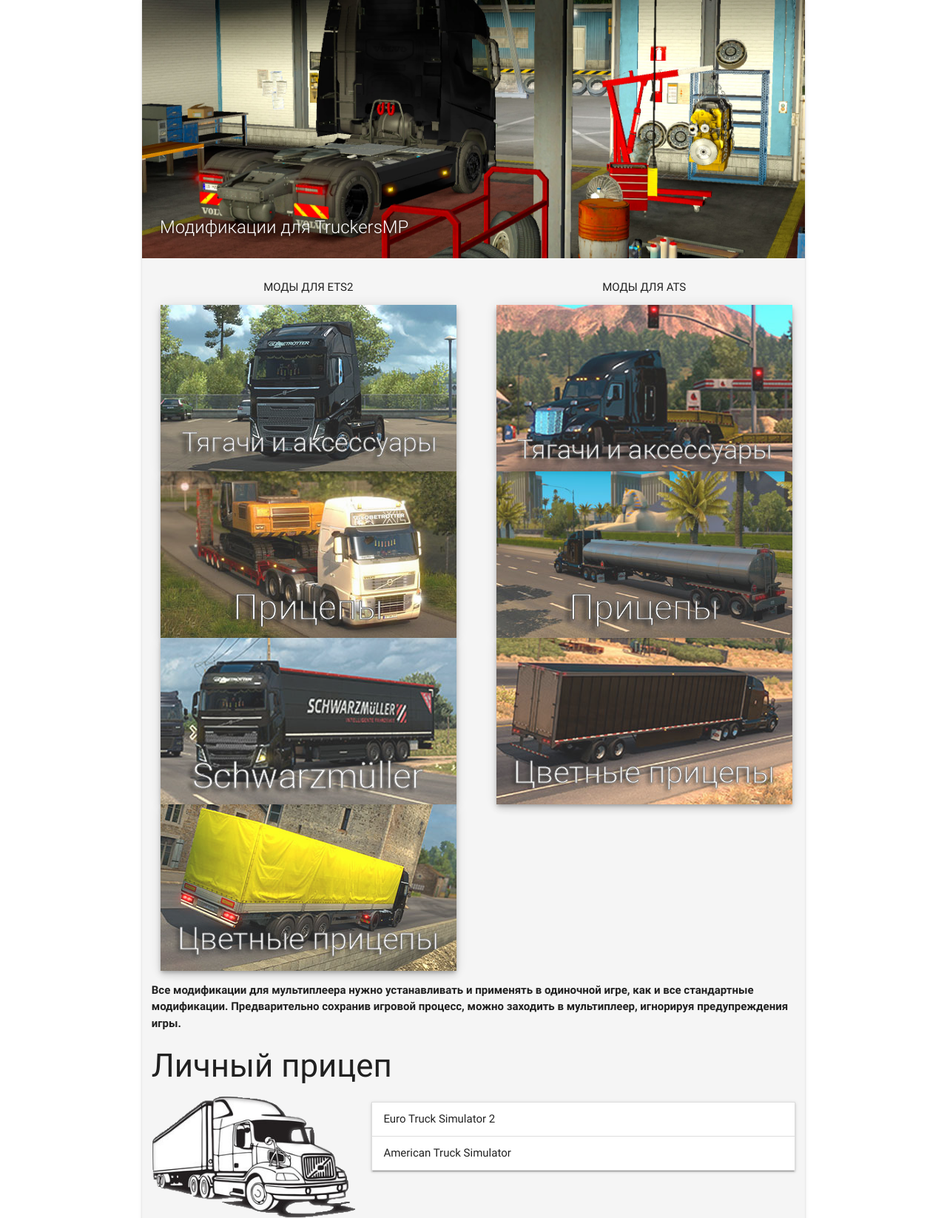
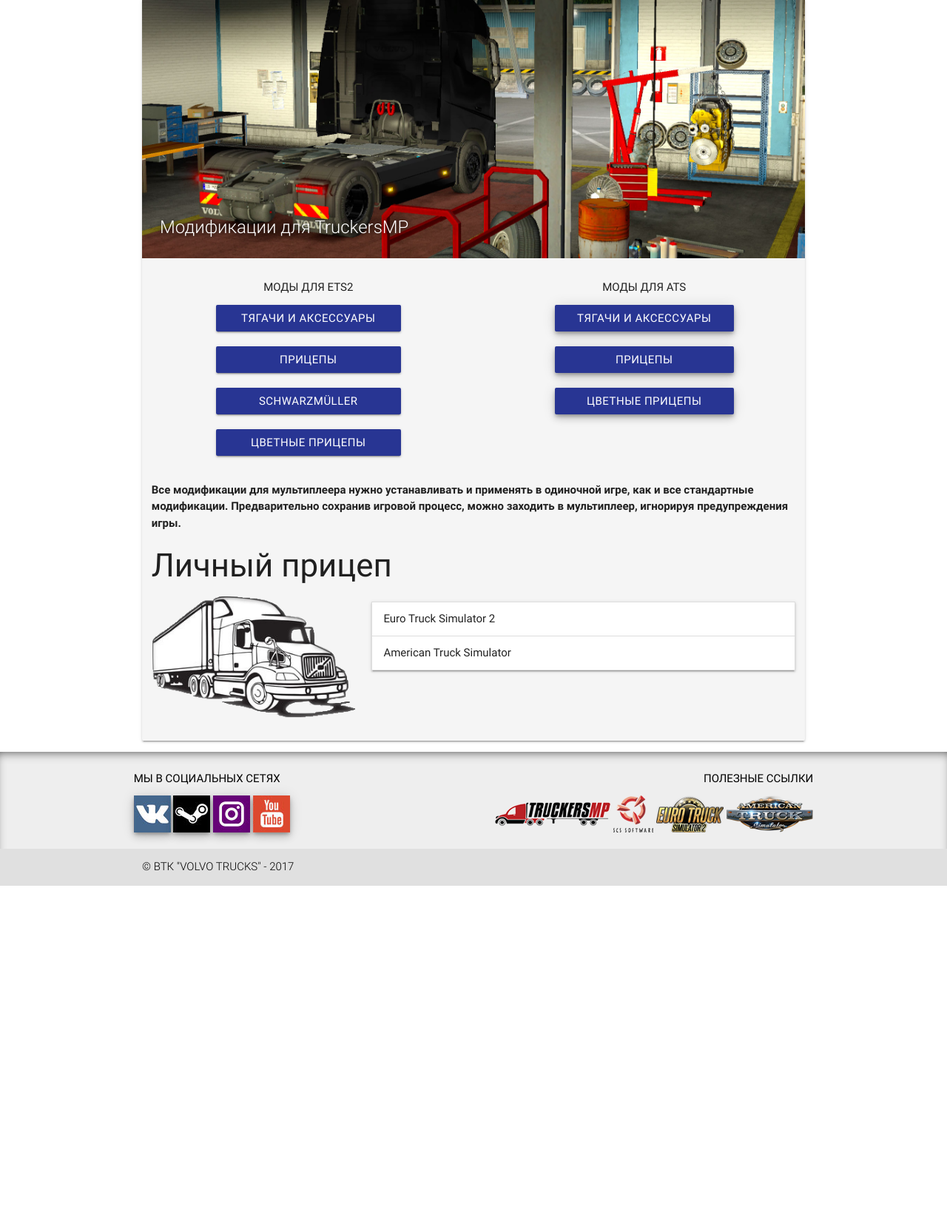
Before and after one commit to Sywooch/volvovtc, a Yii app: template views/site/mods.php in a window 1280 px wide. Shown: the part 73-1719 px from the top of the page at 74% size. After the commit the page ends 1270 px from the top, so only its background shows below. Run offline with PHP 8.4 and a stand-in for Yii, Linux system fonts and the light colour scheme; the template is opened without the code that fills it, so the values that code supplies are empty; a stand-in replaces the project's code that opens the database connection; some libraries are stand-ins or nearby versions.

Commit message:
change mods design

```diff
--- a/views/layouts/main.php
+++ b/views/layouts/main.php
@@ -75,11 +75,12 @@ AppAsset::register($this);
                         <i class="material-icons">contacts</i>ВСТУПИТЬ</a>
                 </li>
             <?php endif ?>
+            <?php if(\app\models\User::isAdmin()) : ?>
                 <li>
                     <ul class="collapsible collapsible-accordion">
                         <?php $controller_id = ['trailers', 'users', 'members'] ?>
                         <li>
-                        <a class="collapsible-header waves-effect"><i class="material-icons">view_module</i>ВОДИТЕЛИ</a>
+                            <a class="collapsible-header waves-effect"><i class="material-icons">view_module</i>УПРАВЛЕНИЕ</a>
                             <div class="collapsible-body">
                                 <ul>
                                     <li><a href="<?=Url::to(['site/members'])?>">СОТРУДНИКИ</a></li>
@@ -91,6 +92,11 @@ AppAsset::register($this);
                         </li>
                     </ul>
                 </li>
+            <?php else: ?>
+                <li<?php if(Yii::$app->controller->action->id === 'members'){?> class="active"<?php } ?>><a href="<?=Url::to(['site/claims'])?>">
+                        <i class="material-icons">view_module</i>ВОДИТЕЛИ</a>
+                </li>
+            <?php endif ?>
             <li<?php if(Yii::$app->controller->action->id === 'claims'){?> class="active"<?php } ?>><a href="<?=Url::to(['site/claims'])?>">
                     <i class="material-icons">receipt</i>ЗАЯВЛЕНИЯ</a>
             </li>
@@ -182,7 +188,7 @@ AppAsset::register($this);
             </div>
         </nav>
     </div>
-    <main>
+    <main class="<?= Yii::$app->controller->action->id ?>">
         <?= $content ?>
     </main>
     <footer class="page-footer grey lighten-3 ">
--- a/views/site/mods.php
+++ b/views/site/mods.php
@@ -16,13 +16,15 @@ $this->title = 'Модификации для TruckersMP - Volvo Trucks';
                 <div class="col l6 s12 game-mods center-align">
                     <h6>МОДЫ ДЛЯ ETS2</h6>
                     <ul>
+
                         <li>
                             <a href="<?=Url::to([
                                 'site/modifications',
                                 'game' => 'ets',
                                 'category' => 'trucks'
-                            ])?>" class="waves-effect waves-light z-depth-3">
-                                <img src="<?=Yii::$app->request->baseUrl?>/assets/img/mods/mods-trucks.jpg" class="responsive-img" alt="Тягачи и аксессуары">
+                            ])?>" class="btn indigo darken-3 waves-effect waves-light">
+<!--                                <img src="--><?//=Yii::$app->request->baseUrl?><!--/assets/img/mods/mods-trucks.jpg" class="responsive-img" alt="Тягачи и аксессуары">-->
+                                Тягачи и аксессуары
                             </a>
                         </li>
                         <li>
@@ -31,8 +33,8 @@ $this->title = 'Модификации для TruckersMP - Volvo Trucks';
                                 'game' => 'ets',
                                 'category' => 'trailers',
                                 'subcategory' => 'machinery'
-                            ])?>" class="waves-effect waves-light z-depth-3">
-                                <img src="<?=Yii::$app->request->baseUrl?>/assets/img/mods/mods-trailers.jpg" class="responsive-img" alt="Прицепы">
+                            ])?>" class="btn indigo darken-3 waves-effect waves-light">Прицепы
+<!--                                <img src="--><?//=Yii::$app->request->baseUrl?><!--/assets/img/mods/mods-trailers.jpg" class="responsive-img" alt="Прицепы">-->
                             </a>
                         </li>
                         <li>
@@ -41,8 +43,8 @@ $this->title = 'Модификации для TruckersMP - Volvo Trucks';
                                 'game' => 'ets',
                                 'category' => 'schwarzmullers',
                                 'subcategory' => 'machinery'
-                            ])?>" class="waves-effect waves-light z-depth-3">
-                                <img src="<?=Yii::$app->request->baseUrl?>/assets/img/mods/mods-schwarz.jpg" class="responsive-img" alt="Schwarzmüller">
+                            ])?>" class="btn indigo darken-3 waves-effect waves-light">Schwarzmüller
+<!--                                <img src="--><?//=Yii::$app->request->baseUrl?><!--/assets/img/mods/mods-schwarz.jpg" class="responsive-img" alt="Schwarzmüller">-->
                             </a>
                         </li>
                         <li>
@@ -51,8 +53,8 @@ $this->title = 'Модификации для TruckersMP - Volvo Trucks';
                                 'game' => 'ets',
                                 'category' => 'coloredtrailers',
                                 'subcategory' => 'containerscurtainsliders'
-                            ])?>" class="waves-effect waves-light z-depth-3">
-                                <img src="<?=Yii::$app->request->baseUrl?>/assets/img/mods/mods-colored-trailers.jpg" class="responsive-img" alt="Цветные прицепы">
+                            ])?>" class="btn indigo darken-3 waves-effect waves-light">Цветные прицепы
+<!--                                <img src="--><?//=Yii::$app->request->baseUrl?><!--/assets/img/mods/mods-colored-trailers.jpg" class="responsive-img" alt="">-->
                             </a>
                         </li>
                     </ul>
@@ -66,8 +68,8 @@ $this->title = 'Модификации для TruckersMP - Volvo Trucks';
                                     'site/modifications',
                                     'game' => 'ats',
                                     'category' => 'trucks'
-                                ])?>" class="waves-effect waves-light z-depth-3">
-                                    <img src="<?=Yii::$app->request->baseUrl?>/assets/img/mods/mods-trucks-ats.jpg" class="responsive-img" alt="Тягачи и аксессуары">
+                                ])?>" class="btn indigo darken-3 waves-effect waves-light z-depth-3">Тягачи и аксессуары
+<!--                                    <img src="--><?//=Yii::$app->request->baseUrl?><!--/assets/img/mods/mods-trucks-ats.jpg" class="responsive-img" alt="">-->
                                 </a>
                             </li>
                             <li>
@@ -76,8 +78,8 @@ $this->title = 'Модификации для TruckersMP - Volvo Trucks';
                                     'game' => 'ats',
                                     'category' => 'trailers',
                                     'subcategory' => 'machinery'
-                                ])?>" class="waves-effect waves-light z-depth-3">
-                                    <img src="<?=Yii::$app->request->baseUrl?>/assets/img/mods/mods-trailers-ats.jpg" class="responsive-img" alt="Прицепы">
+                                ])?>" class="btn indigo darken-3 waves-effect waves-light z-depth-3">Прицепы
+<!--                                    <img src="--><?//=Yii::$app->request->baseUrl?><!--/assets/img/mods/mods-trailers-ats.jpg" class="responsive-img" alt="">-->
                                 </a></li>
                             <li>
                                 <a href="<?=Url::to([
@@ -85,8 +87,8 @@ $this->title = 'Модификации для TruckersMP - Volvo Trucks';
                                     'game' => 'ats',
                                     'category' => 'coloredtrailers',
                                     'subcategory' => 'containerscurtainsliders'
-                                ])?>" class="waves-effect waves-light z-depth-3">
-                                    <img src="<?=Yii::$app->request->baseUrl?>/assets/img/mods/mods-colored-trailers-ats.jpg" class="responsive-img" alt="Цветные прицепы">
+                                ])?>" class="btn indigo darken-3 waves-effect waves-light z-depth-3">Цветные прицепы
+<!--                                    <img src="--><?//=Yii::$app->request->baseUrl?><!--/assets/img/mods/mods-colored-trailers-ats.jpg" class="responsive-img" alt="">-->
                                 </a></li>
                         </ul>
                     </div>
--- a/web/assets/css/style.css
+++ b/web/assets/css/style.css
@@ -108,25 +108,28 @@ nav .nav-wrapper a{color: black;}
 .reset-pwd{max-width: 700px;}
 
 /* mods */
+.modifications .parallax-container{box-shadow: inset 1px -9px 14px -8px rgba(0,0,0,0.3);}
 .flex{display: flex;}
 .flex .categories{padding-left: 15px;}
 .game-mods{justify-content: center;}
-.game-mods a{ opacity:0.85; transition: .3s ease opacity;}
-.game-mods a:hover{opacity: 1;}
+.game-mods a{ width: 250px; margin-bottom: 20px;}
+/*.game-mods a{ opacity:1; transition: .3s ease opacity;}*/
+/*.game-mods a:hover{opacity: 1;}*/
 .game-mods img{ float: left;}
 .flex .mods-img{width: 120px; height: 111px; background-position: bottom; background-size: cover;}
-.categories .btn, .mod-order .btn{width: 242px}
+.categories .btn, .categories .btn-flat, .mod-order .btn{width: 242px}
 .mod{margin: 10px 0;}
 /*.mod-img{max-height: 150px; overflow: hidden;}*/
 .mod-number{text-align: center;}
 .mod-title{font-weight: bold;}
 .mod-warning{font-style: italic;}
-.mod-links li{text-align: center;}
-.mod-links a{width: 100%}
+.mod-links a{display: inline-block; vertical-align: text-top;}
+.mod-actions{ margin-top: 7px; display: inline-block;}
 .mod-order{justify-content: center; margin: 50px 0;}
 .mod-order a{ margin: 0 10px; min-width: 56px;}
 .subcategories{ margin-bottom: 20px;}
-.subcategories a{ width:100%; margin-bottom: 10px;}
+.subcategories a{ width:100%; margin-bottom: 10px; text-align: center;}
+h5.category-title{ color: #fff; position: absolute; bottom:0; left: 0;}
 
 /* rules */
 .rules-form{ margin: 10px 0;}
```
Also changed, not shown: views/site/mods_category.php (+32 -35 lines). Lines whose indentation alone changed are shown as unchanged.
